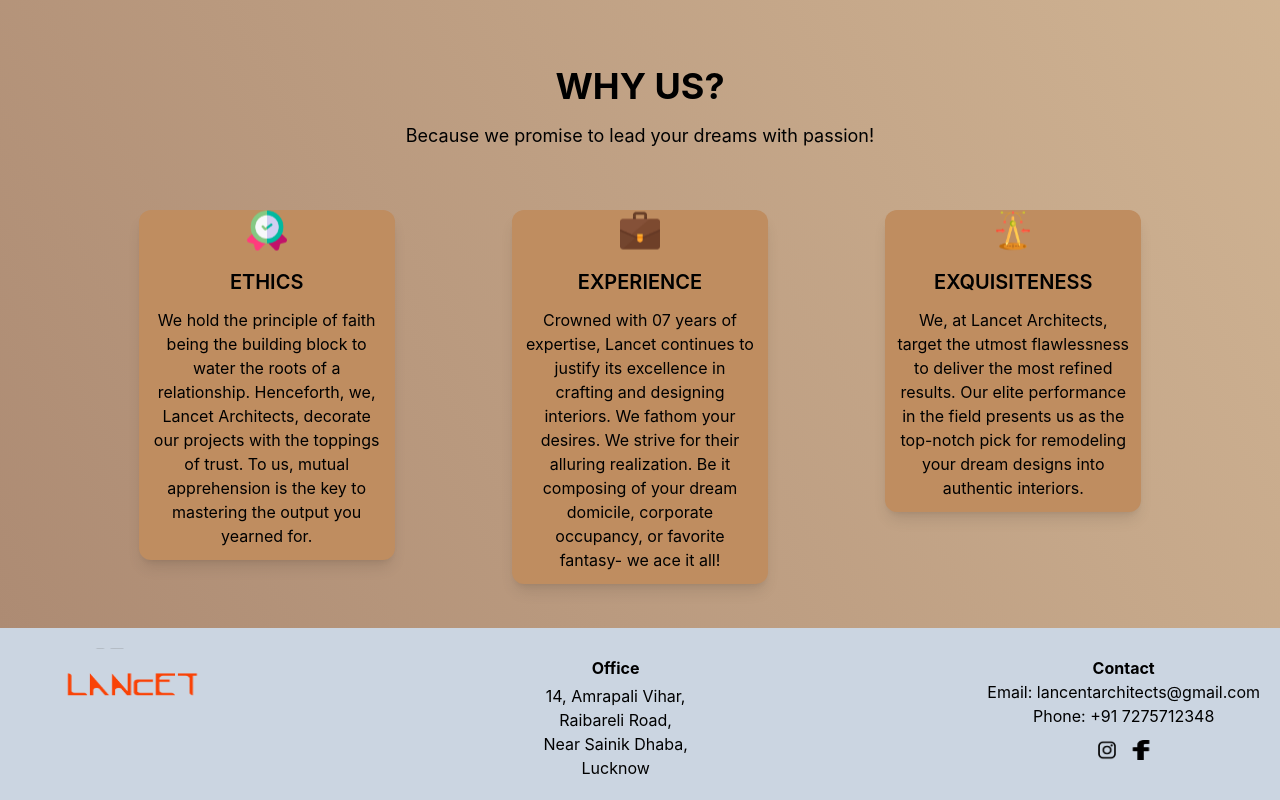
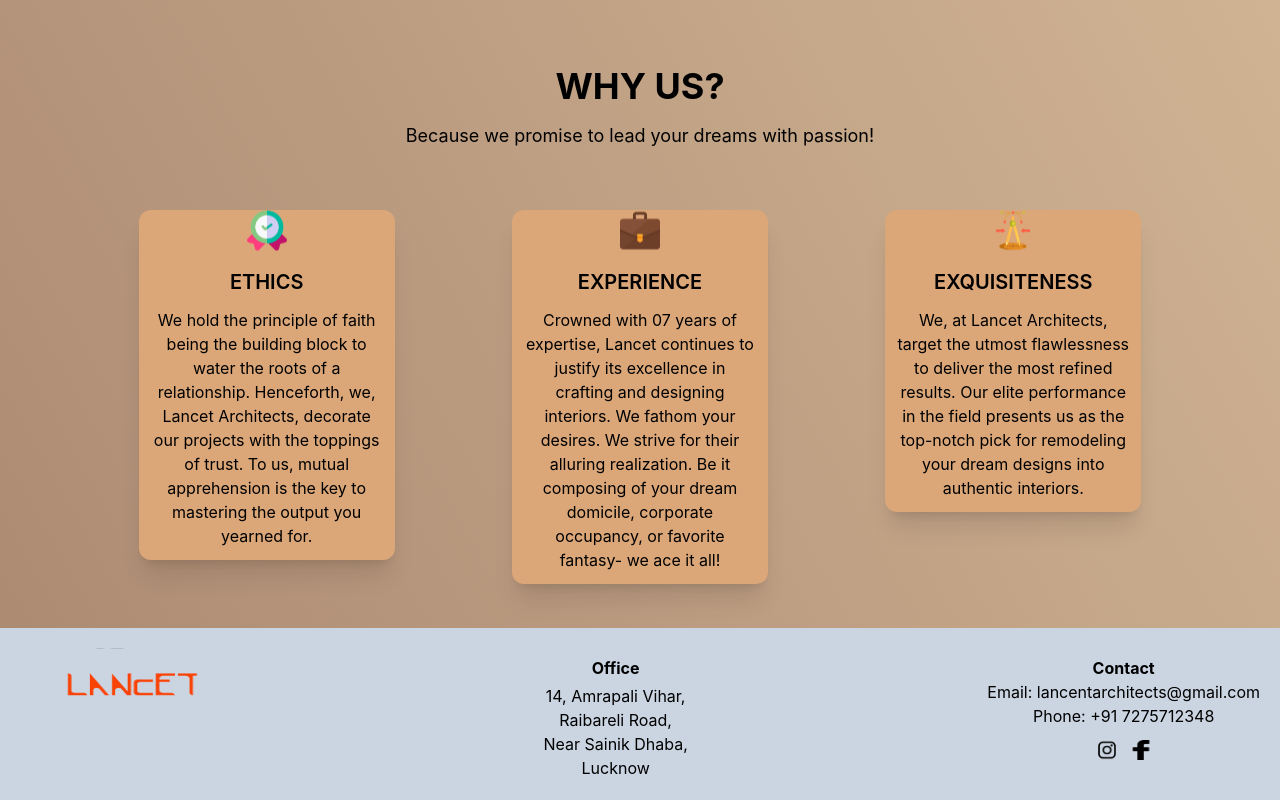
Before and after one commit to TheWebOutfit/lancet-architects, a Next.js app: page / in a window 1280 px wide. Shown: the part 1721-2521 px from the top of the page. Built offline with nearby package versions, Linux system fonts and the light colour scheme.

Commit message:
Minor changes

```diff
--- a/pages/index.js
+++ b/pages/index.js
@@ -8,7 +8,7 @@ export default function Home() {
         <title>Lancet Architects</title>
         <meta name="viewport" content="initial-scale=1.0, width=device-width" />
         <meta name="description" content="Lancet Architects aspires to establish a new milestone in the world of architecture by drafting instances in an exceptional approach." />
-        <meta name="keywords" content="architect, best architects, architects in lucknow, home design, home designer, modular kitchen" />
+        <meta name="keywords" content="architect, best architects,lancet architects lucknow, architects in lucknow, home design, home designer, modular kitchen" />
       </Head>
       <main className='bg-gradient-to-tr from-[#AD8B73] to-[#E3CAA5]'>
         <section className='relative'>
@@ -72,7 +72,7 @@ export default function Home() {
           </section>
           <section className='p-3 space-y-5 md:flex md:space-y-0 md:justify-center md:py-5 lg:py-8 lg:px-10 xl:px-20'>
             <div className='w-3/5 mx-auto sm:w-1/3 md:w-52 lg:w-56 xl:w-64'>
-              <section className='bg-[#bf8d60] rounded-xl  p-3 shadow-lg hover:scale-105 transition-all ease-in-out '>
+              <section className='bg-[#dba779] rounded-xl  p-3 shadow-xl hover:scale-105 transition-all ease-in-out '>
                 <div>
                   <div className='motion-safe:animate-bounce w-8 mx-auto xl:w-10'>
                     <Image
@@ -92,7 +92,7 @@ export default function Home() {
               </section>
             </div>
             <div className='w-3/5 mx-auto sm:w-1/3 md:w-52 lg:w-56 xl:w-64'>
-              <section className='bg-[#bf8d60] rounded-xl  p-3 shadow-lg hover:scale-105 transition-all ease-in-out '>
+              <section className='bg-[#dba779] rounded-xl  p-3 shadow-xl hover:scale-105 transition-all ease-in-out '>
                 <div>
                   <div className='motion-safe:animate-bounce w-8 mx-auto xl:w-10'>
                     <Image
@@ -112,7 +112,7 @@ export default function Home() {
               </section>
             </div>
             <div className='w-3/5 mx-auto sm:w-1/3 md:w-52 lg:w-56 xl:w-64'>
-              <section className='bg-[#bf8d60] rounded-xl  p-3 shadow-lg hover:scale-105 transition-all ease-in-out'>
+              <section className='bg-[#dba779] rounded-xl  p-3 shadow-xl hover:scale-105 transition-all ease-in-out'>
                 <div>
                   <div className='motion-safe:animate-bounce w-8 mx-auto xl:w-10'>
                     <Image
```
